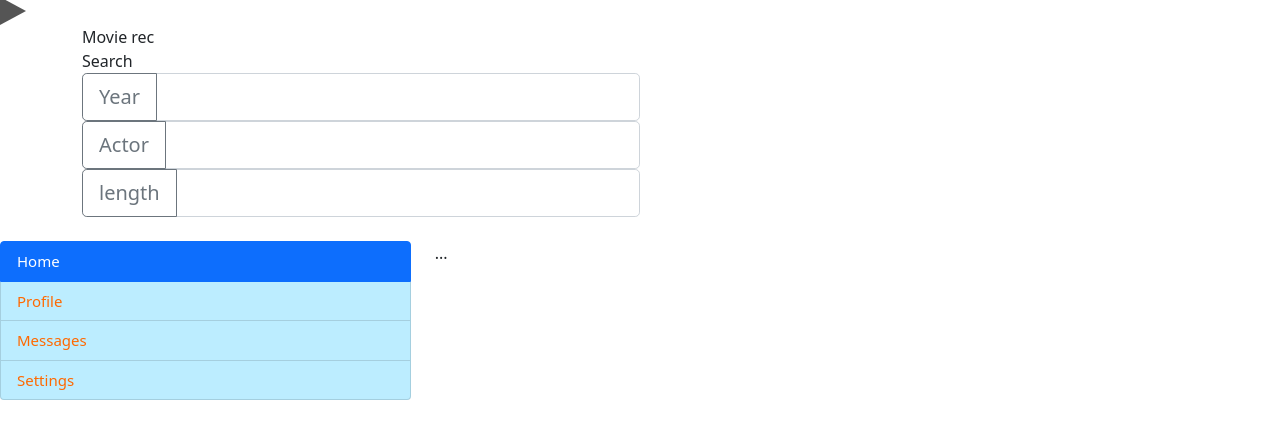
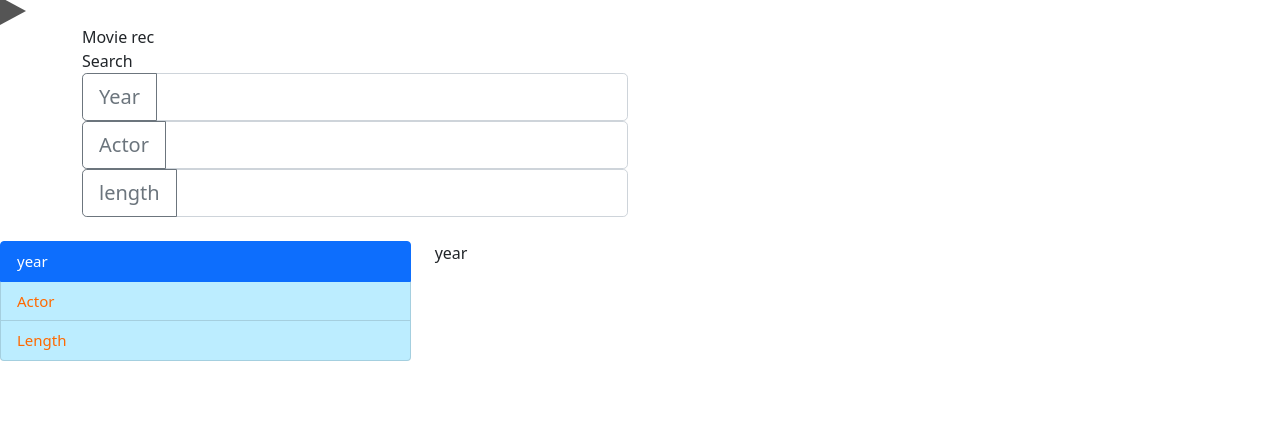
Before and after one commit to Oborendo/group-project, a plain HTML site: page index.html in a window 1280 px wide. Shown: the part 79-518 px from the top of the page. Drawn offline with nearby package versions, Linux system fonts and the light colour scheme.

Commit message:
fix buttons on bottom

```diff
--- a/index.html
+++ b/index.html
@@ -7,6 +7,17 @@
 
     <!-- Bootstrap CSS -->
     <link href="https://cdn.jsdelivr.net/npm/bootstrap@5.0.0-beta1/dist/css/bootstrap.min.css" rel="stylesheet" integrity="sha384-giJF6kkoqNQ00vy+HMDP7azOuL0xtbfIcaT9wjKHr8RbDVddVHyTfAAsrekwKmP1" crossorigin="anonymous">
+
+
+    <link rel="stylesheet" href="./assets/css/style.css">
+
+
+    <style>
+      @import url('https://fonts.googleapis.com/css2?family=Staatliches&display=swap');
+      </style>
+
+    <link rel="stylesheet" href="./assets/css/style.css">
+
 
 
 
@@ -31,6 +42,7 @@
   <body>
 
     <div class="container">
+      <div class="row">
 
         <div class="col-9 ">Movie rec</div>
 
@@ -62,28 +74,38 @@
               <input type="text" class="form-control" aria-label="Sizing example input" aria-describedby="inputGroup-sizing-lg">
             </div> -->
             <br></div>
-
         </div>
       </div>
       <div class="row">
         <div class="col-4">
           <div class="list-group" id="list-tab" role="tablist">
-            <a class="list-group-item list-group-item-action active" id="list-home-list" data-bs-toggle="list" href="#list-home" role="tab" aria-controls="home">Home</a>
-            <a class="list-group-item list-group-item-action" id="list-profile-list" data-bs-toggle="list" href="#list-profile" role="tab" aria-controls="profile">Profile</a>
-            <a class="list-group-item list-group-item-action" id="list-messages-list" data-bs-toggle="list" href="#list-messages" role="tab" aria-controls="messages">Messages</a>
-            <a class="list-group-item list-group-item-action" id="list-settings-list" data-bs-toggle="list" href="#list-settings" role="tab" aria-controls="settings">Settings</a>
+            <a class="list-group-item list-group-item-action active" id="list-home-list" data-bs-toggle="list" href="#list-year" role="tab" aria-controls="home">year</a>
+            <a class="list-group-item list-group-item-action" id="list-profile-list" data-bs-toggle="list" href="#list-actor" role="tab" aria-controls="profile">Actor</a>
+            <a class="list-group-item list-group-item-action" id="list-messages-list" data-bs-toggle="list" href="#list-length" role="tab" aria-controls="messages">Length</a>
+
           </div>
         </div>
         <div class="col-8">
           <div class="tab-content" id="nav-tabContent">
-            <div class="tab-pane fade show active" id="list-home" role="tabpanel" aria-labelledby="list-home-list">...</div>
-            <div class="tab-pane fade" id="list-profile" role="tabpanel" aria-labelledby="list-profile-list">...</div>
-            <div class="tab-pane fade" id="list-messages" role="tabpanel" aria-labelledby="list-messages-list">...</div>
-            <div class="tab-pane fade" id="list-settings" role="tabpanel" aria-labelledby="list-settings-list">...</div>
-          </div>
+            <div class="tab-pane fade show active" id="list-year" role="tabpanel" aria-labelledby="list-home-list">year</div>
+            <div class="tab-pane fade" id="list-actor" role="tabpanel" aria-labelledby="list-profile-list">actor</div>
+            <div class="tab-pane fade" id="list-length" role="tabpanel" aria-labelledby="list-messages-list">length</div>
+
         </div>
       </div>
-
+      <!-- Optional JavaScript; choose one of the two! -->
+      <!-- Option 1: Bootstrap Bundle with Popper -->
+      <script src="https://cdn.jsdelivr.net/npm/bootstrap@5.0.0-beta1/dist/js/bootstrap.bundle.min.js" integrity="sha384-ygbV9kiqUc6oa4msXn9868pTtWMgiQaeYH7/t7LECLbyPA2x65Kgf80OJFdroafW" crossorigin="anonymous"></script>
+      <script src="./assets/js/script.js"></script>
+      <!-- Option 2: Separate Popper and Bootstrap JS -->
+      <!--
+      <script src="https://cdn.jsdelivr.net/npm/@popperjs/core@2.5.4/dist/umd/popper.min.js" integrity="sha384-q2kxQ16AaE6UbzuKqyBE9/u/KzioAlnx2maXQHiDX9d4/zp8Ok3f+M7DPm+Ib6IU" crossorigin="anonymous"></script>
+      <script src="https://cdn.jsdelivr.net/npm/bootstrap@5.0.0-beta1/dist/js/bootstrap.min.js" integrity="sha384-pQQkAEnwaBkjpqZ8RU1fF1AKtTcHJwFl3pblpTlHXybJjHpMYo79HY3hIi4NKxyj" crossorigin="anonymous"></script>
+      -->
+      <script src="https://code.jquery.com/jquery-3.4.1.js"
+      integrity="sha256-WpOohJOqMqqyKL9FccASB9O0KwACQJpFTUBLTYOVvVU=" crossorigin="anonymous"></script>
+    </body>
+  </html>
     <!-- Optional JavaScript; choose one of the two! -->
 
     <!-- Option 1: Bootstrap Bundle with Popper -->
```
